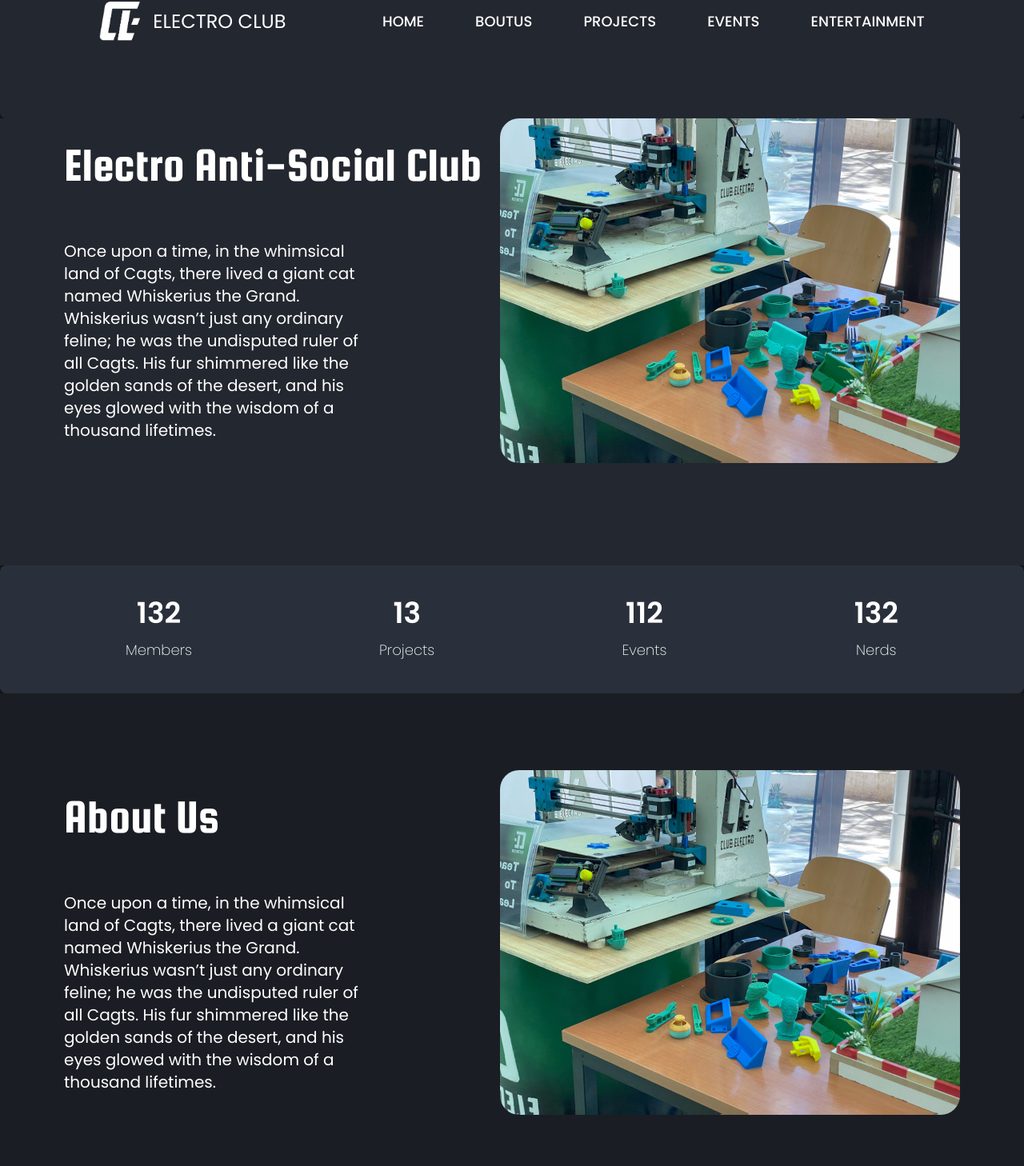
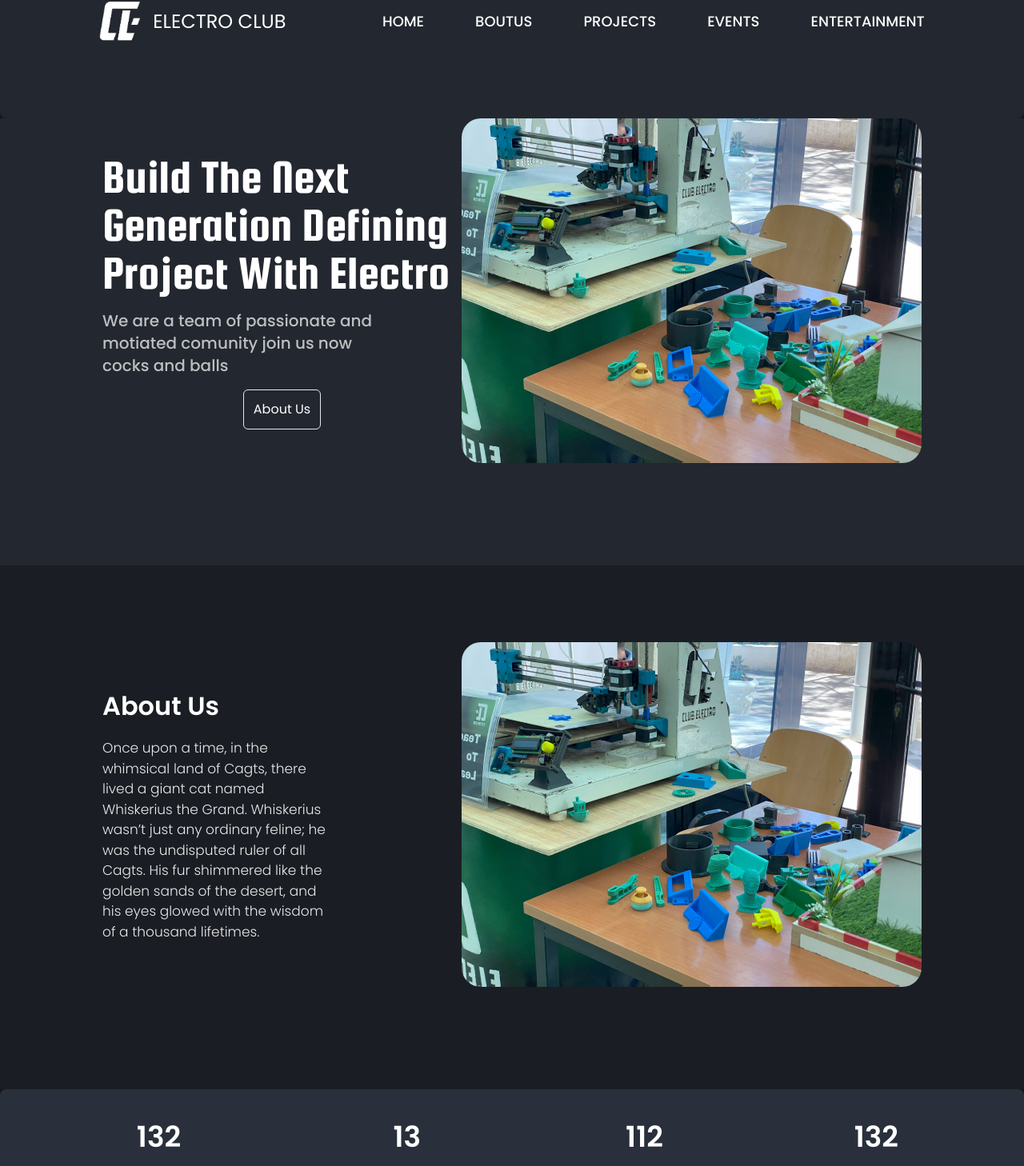
Before and after one commit to youcefboubidi/electro-website, a Next.js app: page / in a window 1280 px wide. Shown: the part 14-1472 px from the top of the page at 80% size. Built offline with nearby package versions, Linux system fonts and the light colour scheme.

Commit message:
more changes to about_us | hero section

```diff
--- a/app/components/About_us.js
+++ b/app/components/About_us.js
@@ -3,12 +3,12 @@ import React from 'react'
 const About_us = () => {
   const paragraph = 'Once upon a time, in the whimsical land of Cagts, there lived a giant cat named Whiskerius the Grand. Whiskerius wasn’t just any ordinary feline; he was the undisputed ruler of all Cagts. His fur shimmered like the golden sands of the desert, and his eyes glowed with the wisdom of a thousand lifetimes.'
     return (
-        <div className='cursor-default pb-32 px-20 pt-24 bg-[#1b1d24]'>
-            <div className="flex justify-between ">
-                <div className="flex flex-col justify-center gap-16 ">
+        <div className='cursor-default pb-32 px-32 pt-24 bg-[#1b1d24]'>
+            <div className="flex justify-center ">
+                <div className="flex flex-col justify-center gap-4 ">
 
-                    <h1 className="text-6xl squada-one-regular ">About Us</h1>
-                    <p className='text-xl mr-40' >{paragraph}</p>
+                    <p className="text-[32px] font-semibold">About Us</p>
+                    <p className='text-[17px] opacity-90 font-light mr-40  ' >{paragraph}</p>
                 </div>
 
                 <img src="/hero.png" alt="" className='my-auto ms-auto rounded-3xl' />
--- a/app/components/Hero.js
+++ b/app/components/Hero.js
@@ -2,19 +2,21 @@ import Image from 'next/image'
 import React from 'react'
 
 function Hero() {
-    const paragraph = 'Once upon a time, in the whimsical land of Cagts, there lived a giant cat named Whiskerius the Grand. Whiskerius wasn’t just any ordinary feline; he was the undisputed ruler of all Cagts. His fur shimmered like the golden sands of the desert, and his eyes glowed with the wisdom of a thousand lifetimes.'
+    const paragraph = 'We are a team of passionate and motiated comunity join us now cocks and balls '
     return (
-        <div className='cursor-default pb-32 px-20 bg-[#23272f]'>
+        <div className=' pb-32 px-32 bg-[#23272f]'>
             <div className="flex justify-around ">
-                <div className="flex flex-col justify-center gap-16 ">
+                <div className="flex flex-col justify-center gap-4 ">
 
-                    <h1 className="text-6xl squada-one-regular ">Electro Anti-Social Club</h1>
-                    <p className='text-xl mr-40' >{paragraph}</p>
+                    <h1 className="text-6xl squada-one-regular ">Build The Next Generation Defining Project With Electro </h1>
+                    <p className='text-xl pr-20 font-medium opacity-70 ' >{paragraph}</p>
+                    <div className=''><button className='flex justify-self-center gap-3 rounded-md border p-3' width={24} height={24}><label className="bold-16 whitespace-nowrap cursor-pointer">About Us</label>     </button></div>
                 </div>
 
                 <img src="/hero.png" alt="" className='my-auto ms-auto rounded-3xl' />
 
             </div>
+
         </div>
     )
 }
--- a/app/page.js
+++ b/app/page.js
@@ -14,9 +14,10 @@ export default function Home() {
     <main >
      <NavBar />
       <Hero />
+      <About_us />
       <Members />
-      <About_us />
-      <div className='px-20 bg-[#23272f]'><Main /></div>
+
+      <div className='px-32 bg-[#23272f] pt-10'><Main /></div>
       <Footer />
 
 
```
